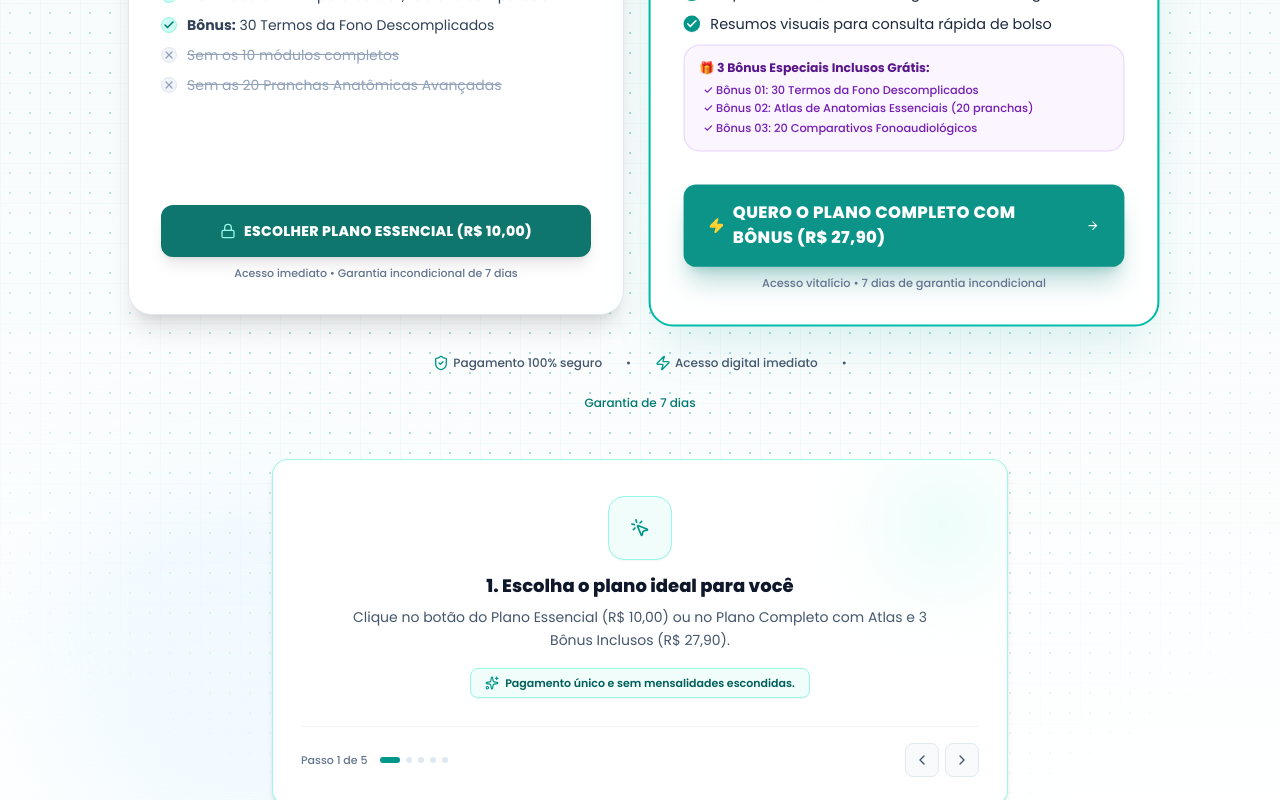
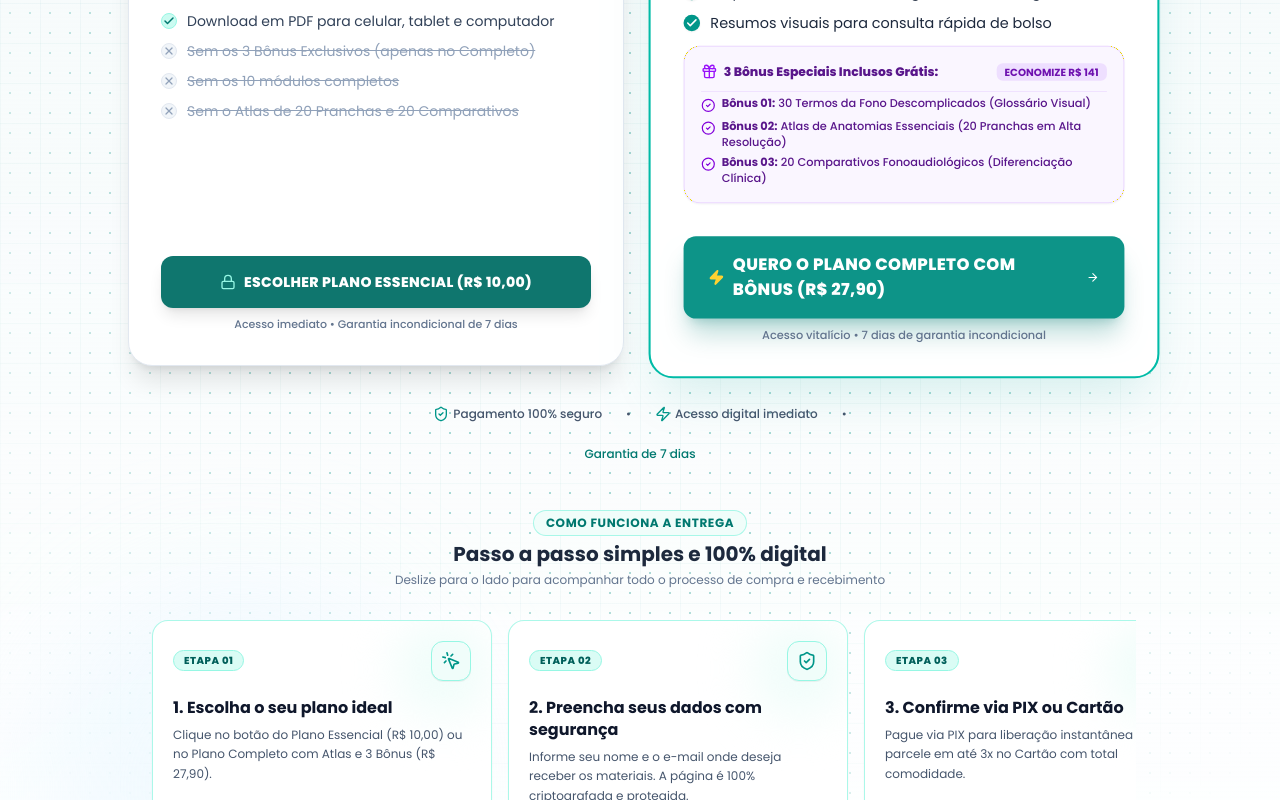
Before and after one commit to valineiap-star/fonoaudiologia, a React (Vite) app: page / in a window 1280 px wide. Shown: the part 6720-7520 px from the top of the page. Built offline with nearby package versions, Linux system fonts and the light colour scheme.

Commit message:
feat(offer): update offer details and purchase flow UI
Refactor OfferSection to clarify plan inclusions and update PurchaseFlowCarousel for better readability and simplified step labeling.

```diff
--- a/src/components/OfferSection.tsx
+++ b/src/components/OfferSection.tsx
@@ -2,7 +2,7 @@ import React from 'react';
 import {
   Check, ShieldCheck, Zap, Lock, Sparkles,
   ArrowRight, X as XIcon, Star, Tag, CreditCard,
-  Flame
+  Flame, Gift, CheckCircle2
 } from 'lucide-react';
 import { PurchaseFlowCarousel } from './PurchaseFlowCarousel';
 
@@ -150,11 +150,11 @@ export const OfferSection: React.FC<OfferSectionProps> = ({ onGuaranteeClick, on
                     </div>
                     <span>Download em PDF para celular, tablet e computador</span>
                   </li>
-                  <li className="flex items-start gap-2.5">
-                    <div className="w-4 h-4 rounded-full bg-teal-100 text-teal-700 flex items-center justify-center shrink-0 mt-0.5 border border-teal-200">
-                      <Check className="w-3 h-3 stroke-[3]" />
+                  <li className="flex items-start gap-2.5 text-slate-400">
+                    <div className="w-4 h-4 rounded-full bg-slate-100 text-slate-400 flex items-center justify-center shrink-0 mt-0.5 border border-slate-200">
+                      <XIcon className="w-3 h-3 stroke-[2.5]" />
                     </div>
-                    <span><strong>Bônus:</strong> 30 Termos da Fono Descomplicados</span>
+                    <span className="line-through">Sem os 3 Bônus Exclusivos (apenas no Completo)</span>
                   </li>
                   <li className="flex items-start gap-2.5 text-slate-400">
                     <div className="w-4 h-4 rounded-full bg-slate-100 text-slate-400 flex items-center justify-center shrink-0 mt-0.5 border border-slate-200">
@@ -166,7 +166,7 @@ export const OfferSection: React.FC<OfferSectionProps> = ({ onGuaranteeClick, on
                     <div className="w-4 h-4 rounded-full bg-slate-100 text-slate-400 flex items-center justify-center shrink-0 mt-0.5 border border-slate-200">
                       <XIcon className="w-3 h-3 stroke-[2.5]" />
                     </div>
-                    <span className="line-through">Sem as 20 Pranchas Anatômicas Avançadas</span>
+                    <span className="line-through">Sem o Atlas de 20 Pranchas e 20 Comparativos</span>
                   </li>
                 </ul>
               </div>
@@ -291,14 +291,29 @@ export const OfferSection: React.FC<OfferSectionProps> = ({ onGuaranteeClick, on
                   </li>
 
                   {/* Free Bonuses Box */}
-                  <li className="p-3.5 bg-purple-50 rounded-2xl border border-purple-200 text-xs text-purple-900 space-y-1.5 mt-2">
-                    <div className="font-bold text-purple-900 flex items-center gap-1.5">
-                      <span>🎁 3 Bônus Especiais Inclusos Grátis:</span>
+                  <li className="p-4 bg-purple-50/90 rounded-2xl border border-purple-200/90 text-xs text-purple-950 space-y-2.5 mt-3 shadow-xs">
+                    <div className="font-extrabold text-purple-900 flex items-center justify-between text-xs">
+                      <span className="flex items-center gap-1.5">
+                        <Gift className="w-4 h-4 text-purple-600 shrink-0" />
+                        <span>3 Bônus Especiais Inclusos Grátis:</span>
+                      </span>
+                      <span className="text-[10px] uppercase font-bold bg-purple-200/70 text-purple-800 px-2 py-0.5 rounded-md">
+                        Economize R$ 141
+                      </span>
                     </div>
-                    <div className="space-y-1 text-[11px] text-purple-800/95 pl-1 font-medium">
-                      <div>✓ Bônus 01: 30 Termos da Fono Descomplicados</div>
-                      <div>✓ Bônus 02: Atlas de Anatomias Essenciais (20 pranchas)</div>
-                      <div>✓ Bônus 03: 20 Comparativos Fonoaudiológicos</div>
+                    <div className="space-y-1.5 text-[11px] text-purple-900 font-medium pt-1 border-t border-purple-200/60">
+                      <div className="flex items-start gap-1.5">
+                        <CheckCircle2 className="w-3.5 h-3.5 text-purple-700 shrink-0 mt-0.5" />
+                        <span><strong>Bônus 01:</strong> 30 Termos da Fono Descomplicados (Glossário Visual)</span>
+                      </div>
+                      <div className="flex items-start gap-1.5">
+                        <CheckCircle2 className="w-3.5 h-3.5 text-purple-700 shrink-0 mt-0.5" />
+                        <span><strong>Bônus 02:</strong> Atlas de Anatomias Essenciais (20 Pranchas em Alta Resolução)</span>
+                      </div>
+                      <div className="flex items-start gap-1.5">
+                        <CheckCircle2 className="w-3.5 h-3.5 text-purple-700 shrink-0 mt-0.5" />
+                        <span><strong>Bônus 03:</strong> 20 Comparativos Fonoaudiológicos (Diferenciação Clínica)</span>
+                      </div>
                     </div>
                   </li>
                 </ul>
--- a/src/components/PurchaseFlowCarousel.tsx
+++ b/src/components/PurchaseFlowCarousel.tsx
@@ -1,10 +1,8 @@
-import React, { useState } from 'react';
+import React, { useRef, useState, useEffect } from 'react';
 import {
   CreditCard,
   MailCheck,
   Download,
-  ChevronLeft,
-  ChevronRight,
   MousePointerClick,
   ShieldCheck,
   Sparkles,
@@ -22,145 +20,168 @@ interface PurchaseStep {
 }
 
 export const PurchaseFlowCarousel: React.FC = () => {
-  const [currentStep, setCurrentStep] = useState(0);
+  const [activeIndex, setActiveIndex] = useState(0);
+  const scrollContainerRef = useRef<HTMLDivElement>(null);
 
   const steps: PurchaseStep[] = [
     {
       id: 'step-1',
       stepNumber: '01',
       shortLabel: 'Plano',
-      badge: 'ETAPA 01 • ESCOLHA DO PLANO',
-      title: '1. Escolha o plano ideal para você',
-      description: 'Clique no botão do Plano Essencial (R$ 10,00) ou no Plano Completo com Atlas e 3 Bônus Inclusos (R$ 27,90).',
-      highlight: 'Pagamento único e sem mensalidades escondidas.',
+      badge: 'ETAPA 01',
+      title: '1. Escolha o seu plano ideal',
+      description: 'Clique no botão do Plano Essencial (R$ 10,00) ou no Plano Completo com Atlas e 3 Bônus (R$ 27,90).',
+      highlight: 'Pagamento único e sem mensalidades.',
       icon: <MousePointerClick className="w-5 h-5 text-teal-600" />,
     },
     {
       id: 'step-2',
       stepNumber: '02',
       shortLabel: 'Checkout',
-      badge: 'ETAPA 02 • SEGURANÇA TOTAL',
+      badge: 'ETAPA 02',
       title: '2. Preencha seus dados com segurança',
       description: 'Informe seu nome e o e-mail onde deseja receber os materiais. A página é 100% criptografada e protegida.',
-      highlight: 'Seus dados ficam protegidos com criptografia de ponta a ponta.',
+      highlight: 'Criptografia e proteção total de dados.',
       icon: <ShieldCheck className="w-5 h-5 text-teal-600" />,
     },
     {
       id: 'step-3',
       stepNumber: '03',
       shortLabel: 'Pagamento',
-      badge: 'ETAPA 03 • PAGAMENTO INSTANTÂNEO',
-      title: '3. Confirme via PIX ou Cartão de Crédito',
-      description: 'Pague via PIX para liberação instantânea no sistema ou parcele em até 3x no Cartão com total comodidade.',
-      highlight: 'No PIX, a confirmação ocorre em menos de 1 minuto.',
+      badge: 'ETAPA 03',
+      title: '3. Confirme via PIX ou Cartão',
+      description: 'Pague via PIX para liberação instantânea ou parcele em até 3x no Cartão com total comodidade.',
+      highlight: 'Confirmação rápida e segura.',
       icon: <CreditCard className="w-5 h-5 text-teal-600" />,
     },
     {
       id: 'step-4',
       stepNumber: '04',
       shortLabel: 'E-mail',
-      badge: 'ETAPA 04 • ENVIO AUTOMÁTICO',
-      title: '4. Receba o acesso direto no seu e-mail',
-      description: 'Assim que o pagamento é identificado, nossa plataforma envia automaticamente a mensagem com os links de acesso.',
-      highlight: 'Basta abrir a caixa de entrada para encontrar seu material.',
+      badge: 'ETAPA 04',
+      title: '4. Receba o acesso no seu e-mail',
+      description: 'Assim que o pagamento é aprovado, nossa plataforma envia automaticamente a mensagem com os links de acesso.',
+      highlight: 'Envio imediato na sua caixa de entrada.',
       icon: <MailCheck className="w-5 h-5 text-teal-600" />,
     },
     {
       id: 'step-5',
       stepNumber: '05',
       shortLabel: 'Download',
-      badge: 'ETAPA 05 • USO ILIMITADO',
-      title: '5. Baixe os PDFs e use quando quiser',
-      description: 'Abra e salve todos os arquivos em PDF de alta resolução no seu celular, tablet ou computador para consultar e imprimir.',
-      highlight: 'Acesso permanente para sempre aos seus arquivos digitais.',
+      badge: 'ETAPA 05',
+      title: '5. Baixe os PDFs e estude quando quiser',
+      description: 'Salve todos os arquivos em PDF de alta resolução no seu celular, tablet ou computador para consultar e imprimir.',
+      highlight: 'Acesso permanente aos seus arquivos.',
       icon: <Download className="w-5 h-5 text-teal-600" />,
     },
   ];
 
-  const handlePrev = () => {
-    setCurrentStep((prev) => (prev === 0 ? steps.length - 1 : prev - 1));
+  // Handle scroll detection to update active dot
+  const handleScroll = () => {
+    if (!scrollContainerRef.current) return;
+    const container = scrollContainerRef.current;
+    const scrollPosition = container.scrollLeft;
+    const cardWidth = container.offsetWidth * 0.85; // approximate width on mobile/desktop
+    const newIndex = Math.round(scrollPosition / cardWidth);
+    setActiveIndex(Math.min(Math.max(newIndex, 0), steps.length - 1));
   };
 
-  const handleNext = () => {
-    setCurrentStep((prev) => (prev + 1) % steps.length);
+  const scrollToStep = (index: number) => {
+    if (!scrollContainerRef.current) return;
+    const container = scrollContainerRef.current;
+    const cards = container.querySelectorAll<HTMLElement>('[data-step-card]');
+    if (cards[index]) {
+      cards[index].scrollIntoView({
+        behavior: 'smooth',
+        inline: 'center',
+        block: 'nearest'
+      });
+      setActiveIndex(index);
+    }
   };
 
-  const current = steps[currentStep];
-
   return (
-    <div className="mt-12 max-w-3xl mx-auto px-4">
-      {/* Main Step Showcase Card */}
-      <div className="relative bg-white border border-teal-200/90 rounded-2xl p-5 sm:p-7 shadow-md overflow-hidden">
-
-        {/* Soft Ambient Corner Accent */}
-        <div className="absolute top-0 right-0 w-32 h-32 bg-teal-100/40 rounded-full blur-2xl pointer-events-none" />
-
-        {/* Step Content - Centered Icon & Text */}
-        <div className="pt-2 pb-2 flex flex-col items-center text-center space-y-3.5">
-          {/* Icon Box Centered */}
-          <div className="w-14 h-14 sm:w-16 sm:h-16 rounded-2xl bg-teal-50 border border-teal-200 flex items-center justify-center shadow-xs text-teal-600">
-            {current.icon}
+    <div className="mt-12 max-w-5xl mx-auto px-2 sm:px-4">
+      {/* Header Info */}
+      <div className="text-center mb-6 space-y-1">
+        <span className="text-xs font-bold text-teal-700 uppercase tracking-wider bg-teal-50 border border-teal-200/80 px-3 py-1 rounded-full inline-block">
+          Como funciona a entrega
+        </span>
+        <h3 className="text-lg sm:text-xl font-bold text-slate-800">
+          Passo a passo simples e 100% digital
+        </h3>
+        <p className="text-xs text-slate-500">
+          Deslize para o lado para acompanhar todo o processo de compra e recebimento
+        </p>
       </div>
 
-          {/* Text and Highlights Centered */}
-          <div className="space-y-2 max-w-xl mx-auto">
-            <h4 className="text-base sm:text-lg font-extrabold text-slate-900 leading-snug">
-              {current.title}
+      {/* Scrollable Container */}
+      <div
+        ref={scrollContainerRef}
+        onScroll={handleScroll}
+        className="flex gap-4 overflow-x-auto pb-4 pt-2 px-2 scroll-smooth snap-x snap-mandatory focus:outline-none no-scrollbar cursor-grab active:cursor-grabbing"
+        style={{
+          scrollbarWidth: 'thin',
+          WebkitOverflowScrolling: 'touch'
+        }}
+      >
+        {steps.map((step, idx) => (
+          <div
+            key={step.id}
+            data-step-card
+            className="snap-center shrink-0 w-[82vw] sm:w-[320px] md:w-[340px] bg-white border border-teal-200/80 hover:border-teal-400/80 rounded-2xl p-5 shadow-xs hover:shadow-md transition-all duration-300 flex flex-col justify-between relative overflow-hidden"
+          >
+            {/* Top Glow */}
+            <div className="absolute top-0 right-0 w-24 h-24 bg-teal-50 rounded-full blur-xl pointer-events-none" />
+
+            <div className="space-y-3 relative z-10">
+              {/* Badge & Icon Row */}
+              <div className="flex items-center justify-between">
+                <span className="text-[10px] font-extrabold uppercase tracking-wider px-2.5 py-0.5 rounded-full bg-teal-100/70 text-teal-800 border border-teal-200">
+                  {step.badge}
+                </span>
+                <div className="w-10 h-10 rounded-xl bg-teal-50 border border-teal-200 flex items-center justify-center text-teal-600 shadow-2xs">
+                  {step.icon}
+                </div>
+              </div>
+
+              {/* Title & Desc */}
+              <div className="space-y-1.5 pt-1">
+                <h4 className="text-sm sm:text-base font-bold text-slate-900 leading-snug">
+                  {step.title}
                 </h4>
-            <p className="text-xs sm:text-sm text-slate-600 leading-relaxed">
-              {current.description}
+                <p className="text-xs text-slate-600 leading-relaxed min-h-[48px]">
+                  {step.description}
                 </p>
+              </div>
+            </div>
 
-            {/* Reassurance pill centered */}
-            <div className="pt-2 flex justify-center">
-              <div className="inline-flex items-center gap-1.5 px-3.5 py-1.5 rounded-lg bg-teal-50 border border-teal-200 text-teal-800 text-[11px] font-semibold shadow-2xs">
-                <Sparkles className="w-3.5 h-3.5 text-teal-600 shrink-0" />
-                <span>{current.highlight}</span>
+            {/* Reassurance pill */}
+            <div className="pt-3 mt-3 border-t border-slate-100 relative z-10">
+              <div className="inline-flex items-center gap-1.5 text-[11px] text-teal-800 font-medium">
+                <Sparkles className="w-3 h-3 text-teal-600 shrink-0" />
+                <span>{step.highlight}</span>
               </div>
             </div>
           </div>
+        ))}
       </div>
 
-        {/* Bottom Micro Timeline Indicators & Navigation */}
-        <div className="mt-5 pt-4 border-t border-slate-100 flex items-center justify-between text-[11px] text-slate-500">
-          <div className="flex items-center gap-2 font-medium">
-            <span>Passo {currentStep + 1} de {steps.length}</span>
-            <div className="flex items-center gap-1.5 ml-1">
+      {/* Pagination Dots (No Arrows) */}
+      <div className="mt-4 flex items-center justify-center gap-1.5">
         {steps.map((s, i) => (
           <button
             key={`dot-${s.id}`}
-                  onClick={() => setCurrentStep(i)}
+            onClick={() => scrollToStep(i)}
             aria-label={`Ir para etapa ${i + 1}`}
             className={`transition-all duration-300 rounded-full cursor-pointer ${
-                    currentStep === i
-                      ? 'w-5 h-1.5 bg-teal-600'
-                      : 'w-1.5 h-1.5 bg-slate-200 hover:bg-slate-300'
+              activeIndex === i
+                ? 'w-6 h-2 bg-teal-600'
+                : 'w-2 h-2 bg-slate-300 hover:bg-slate-400'
             }`}
           />
         ))}
       </div>
     </div>
-
-          {/* Prev / Next Arrows */}
-          <div className="flex items-center gap-1.5">
-            <button
-              onClick={handlePrev}
-              aria-label="Etapa anterior"
-              className="p-1.5 sm:p-2 rounded-lg bg-slate-50 hover:bg-teal-50 text-slate-600 hover:text-teal-800 border border-slate-200 hover:border-teal-300 transition-all cursor-pointer"
-            >
-              <ChevronLeft className="w-4 h-4" />
-            </button>
-            <button
-              onClick={handleNext}
-              aria-label="Próxima etapa"
-              className="p-1.5 sm:p-2 rounded-lg bg-slate-50 hover:bg-teal-50 text-slate-600 hover:text-teal-800 border border-slate-200 hover:border-teal-300 transition-all cursor-pointer"
-            >
-              <ChevronRight className="w-4 h-4" />
-            </button>
-          </div>
-        </div>
-
-      </div>
-    </div>
   );
 };
```
Lines whose indentation alone changed are shown as unchanged.
